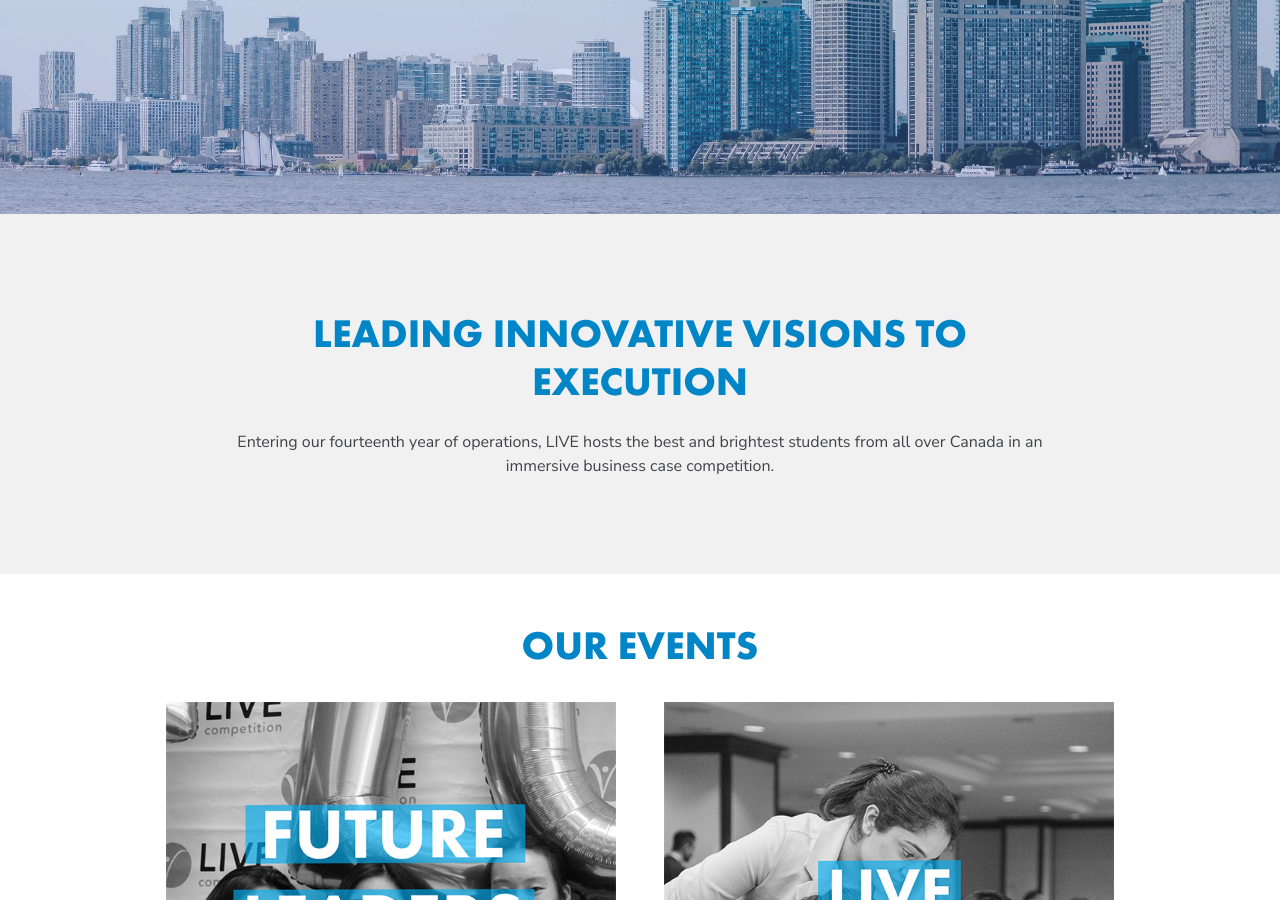
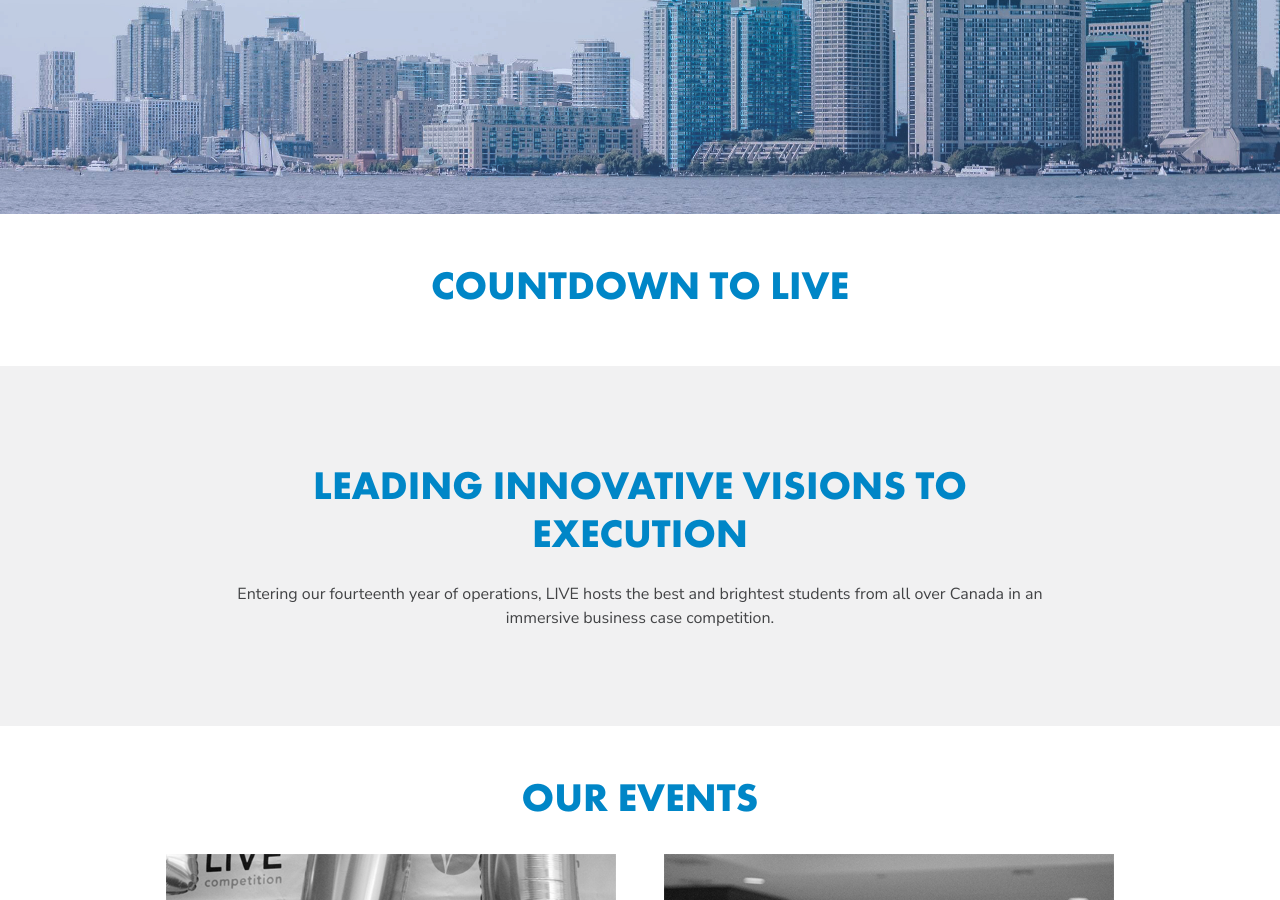
Before and after one commit to live-competition/live-competition.org, a Jekyll site: the page built from index.html, in a window 1280 px wide and 900 px high, scrolled down 455 px. Built offline with Jekyll 4.4.1, drawn with Linux system fonts in a browser that asks for light colours; nearby versions of some CDN libraries.

Commit message:
Added countdown to live - commented

```diff
--- a/index.html
+++ b/index.html
@@ -32,6 +32,19 @@
     </div>
   </div>
 </div>
+
+<div class="p-5 container py-5 text-center">
+    <div class="px-md-5" data-aos="fade-up" data-aos-duration="1600" data-aos-offset="80">
+      <div class="px-md-5">
+        <div class="px-lg-5">
+          <h2 class="font-secondary text-primary h1">Countdown to Live</h2>
+        </div>
+      </div>
+    </div>
+  </div>
+</div>
+
+
 <div class="bg-light p-5">
   <div class="container py-md-5 text-center">
     <div class="px-md-5" data-aos="fade-up" data-aos-duration="1600" data-aos-offset="80">
```
